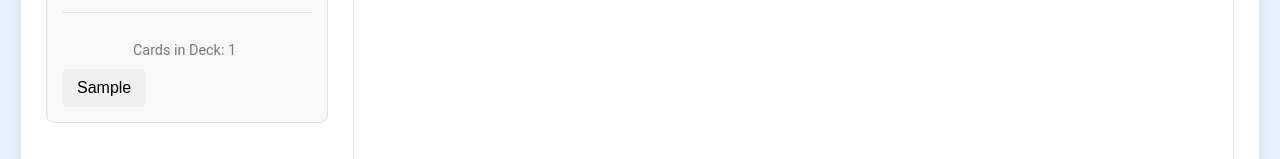
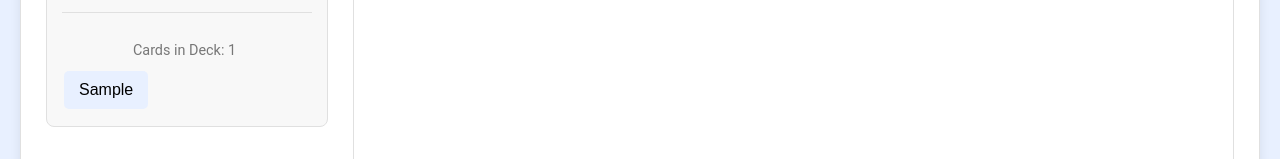
Before and after one commit to subhaa2/cloud_project, a website: page public/flashcards/new_flashcard.html in a window 1280 px wide. Both pictures are taken after typing "Sample", "Sample" into the empty fields and a click on the button "+ New Card". Shown: the part 238-397 px from the top of the page. Drawn offline with Linux system fonts and the light colour scheme; files whose address does not match are found by name.

Commit message:
Flashcards: updated UI

```diff
--- a/public/styles.css
+++ b/public/styles.css
@@ -287,6 +287,11 @@
     border-color: transparent;
 }
 
+.card-list-item {
+    background-color: var(--color-accent);
+    margin: 2px 2px 2px 2px;
+}
+
 .divider {
     border-top: 1px dashed var(--color-secondary);
     margin: 0 20px;
```
